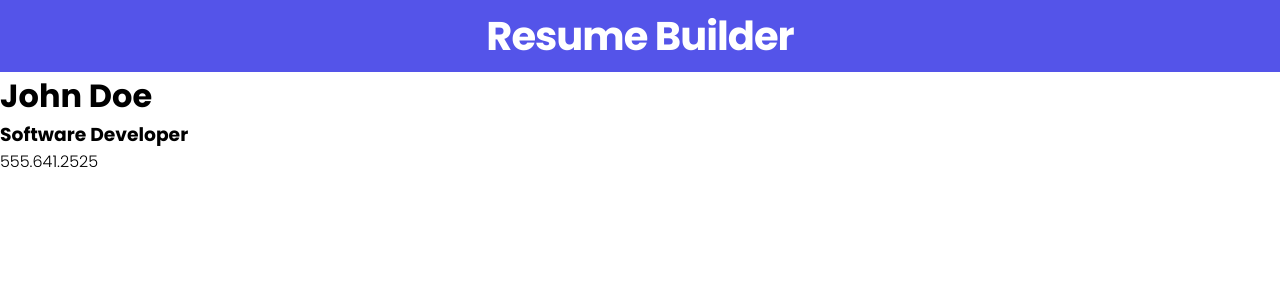
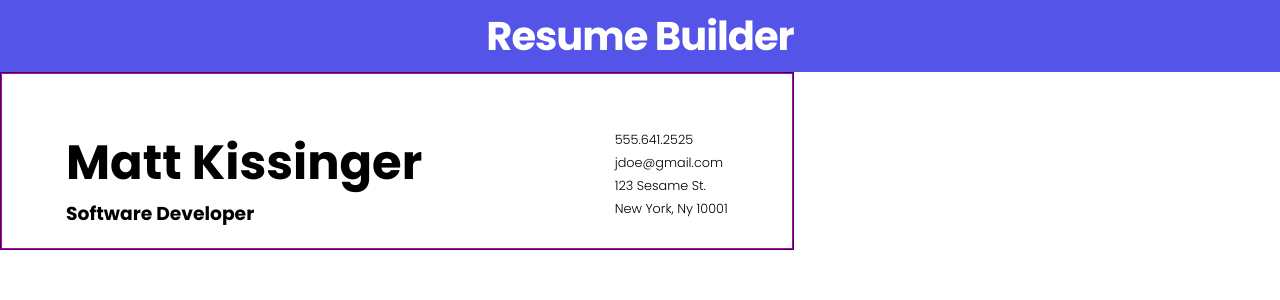
Before and after one commit to MatthewKissinger/cv-project, a React (Vite) app: page / in a window 1280 px wide. Shown: the top 300 px of the page. Built offline with nearby package versions, Linux system fonts and the light colour scheme.

Commit message:
updated styling for GeneralInfo.jsx

```diff
--- a/src/App.jsx
+++ b/src/App.jsx
@@ -11,7 +11,9 @@ class App extends React.Component {
     return (
       <div className="App">
         <Header />
-        <GeneralInfo />
+        <div className='resume--container'>
+          <GeneralInfo />
+        </div>
       </div>
     )
   }
--- a/src/components/GeneralInfo.jsx
+++ b/src/components/GeneralInfo.jsx
@@ -1,15 +1,25 @@
 import React from 'react';
+import '../styles/generalInfo.css'
 
 class GeneralInfo extends React.Component {
     render() {
         return (
             <div className='general--container'>
                 <div className='general--left'>
-                    <h1 className='general--name'>John Doe</h1>
-                    <h3 className='general--title'>Software Developer</h3>
+                    <h1 className='general--name input'>Matt Kissinger</h1>
+                    <h3 className='general--title input'>Software Developer</h3>
                 </div>
                 <div className='general--right'>
-                    <div className='general--phone'>555.641.2525</div>
+                    <div className='general--phone input'>
+                        <p>555.641.2525</p>
+                    </div>
+                    <div className='general--email input'>
+                        <p>jdoe@gmail.com</p>
+                    </div>
+                    <div className='general--address input'>
+                        <p>123 Sesame St.</p>
+                        <p>New York, Ny 10001</p>
+                    </div>
                 </div>
             </div>
         )
--- a/src/styles/app.css
+++ b/src/styles/app.css
@@ -4,6 +4,13 @@
     box-sizing: border-box;
 }
 
-body {
+html, body, #root {
     font-family: 'Poppins', sans-serif;
+    width: 100vw;
 }
+
+.resume--container {
+    border: 1px solid blue;
+    max-width: 210mm;
+    max-height: 297mm;
+}
--- /dev/null
+++ b/src/styles/generalInfo.css
@@ -0,0 +1,26 @@
+.general--container {
+    border: 1px solid red;
+    display: flex;
+    height: 11rem;
+    justify-content: space-between;
+    align-items: center;
+    padding: 0 4rem;
+    padding-top: 2rem;
+}
+
+.input {
+    cursor: pointer;
+}
+
+.input:hover {
+    color: lightgray;
+}
+
+.general--name {
+    font-size: 3rem;
+}
+
+p {
+    font-size: .8rem;
+    margin-bottom: .3rem;
+}
```
